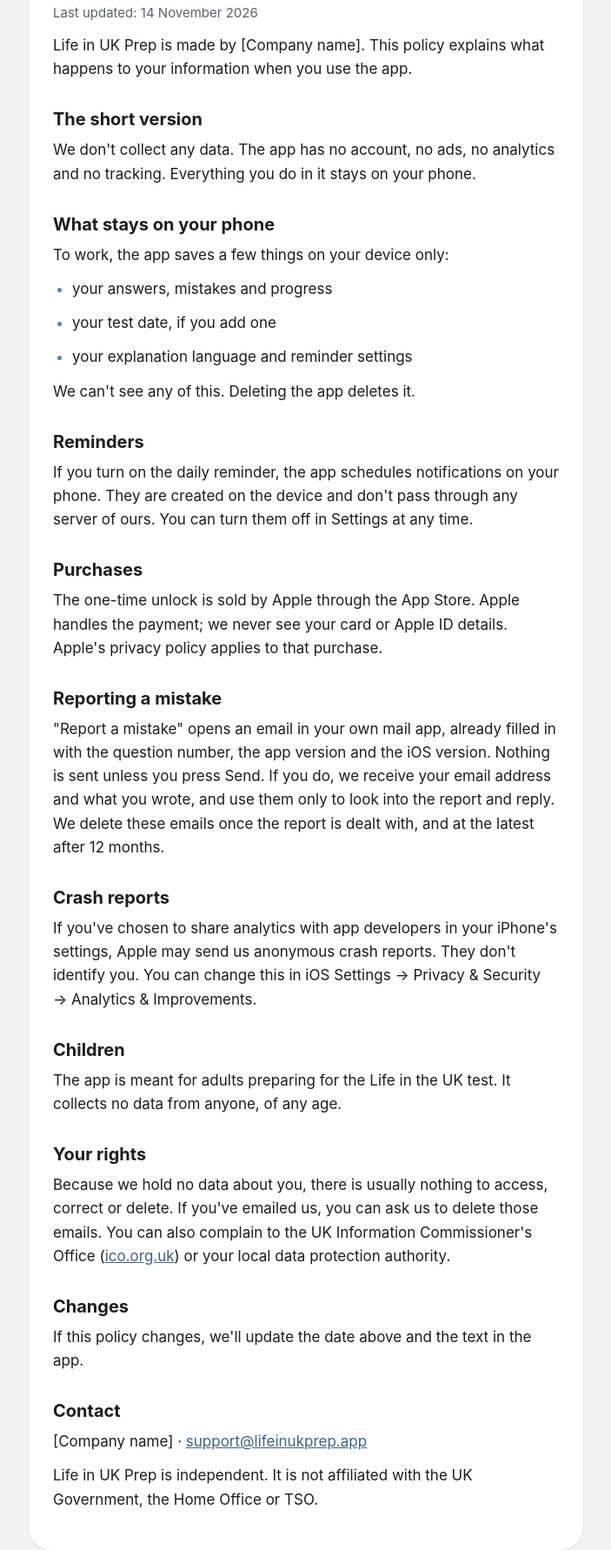
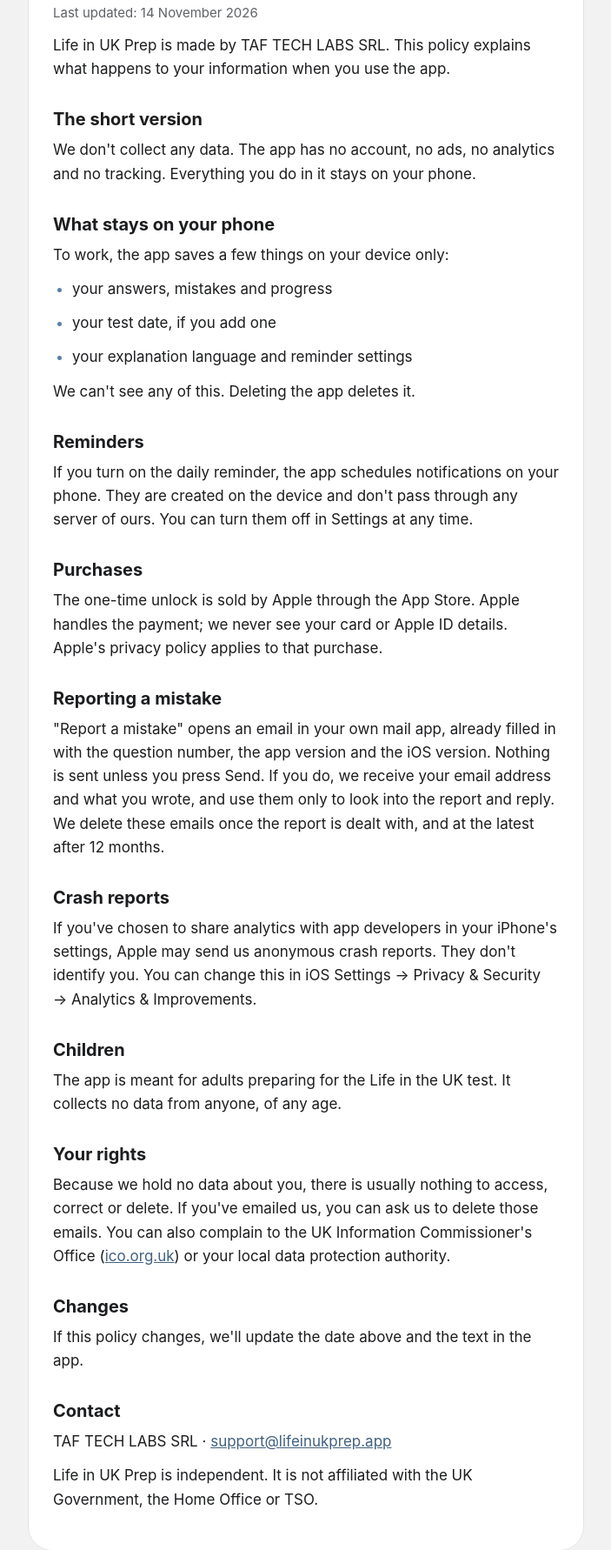
Before and after one commit to Andrei1996/lifeinukprep, a plain HTML site: page privacy/index.html in a window 1280 px wide. Shown: the part 123-1905 px from the top of the page at 87% size, without its empty margins (288-991 px from the left). Drawn offline with Linux system fonts and the light colour scheme.

Commit message:
Add publisher name
Co-Authored-By: Claude Opus 5.5 <noreply@anthropic.com>

```diff
--- a/privacy/index.html
+++ b/privacy/index.html
@@ -27,7 +27,7 @@
 <div class="card">
 <h1>Privacy</h1>
 <p class="meta">Last updated: 14 November 2026</p>
-<p>Life in UK Prep is made by [Company name]. This policy explains what happens to your information when you use the app.</p>
+<p>Life in UK Prep is made by TAF TECH LABS SRL. This policy explains what happens to your information when you use the app.</p>
 <h2>The short version</h2>
 <p>We don&#x27;t collect any data. The app has no account, no ads, no analytics and no tracking. Everything you do in it stays on your phone.</p>
 <h2>What stays on your phone</h2>
@@ -53,7 +53,7 @@
 <h2>Changes</h2>
 <p>If this policy changes, we&#x27;ll update the date above and the text in the app.</p>
 <h2>Contact</h2>
-<p>[Company name] · <a href="mailto:support@lifeinukprep.app">support@lifeinukprep.app</a></p>
+<p>TAF TECH LABS SRL · <a href="mailto:support@lifeinukprep.app">support@lifeinukprep.app</a></p>
 <p>Life in UK Prep is independent. It is not affiliated with the UK Government, the Home Office or TSO.</p>
 </div>
 <footer>Life in UK Prep</footer>
```
